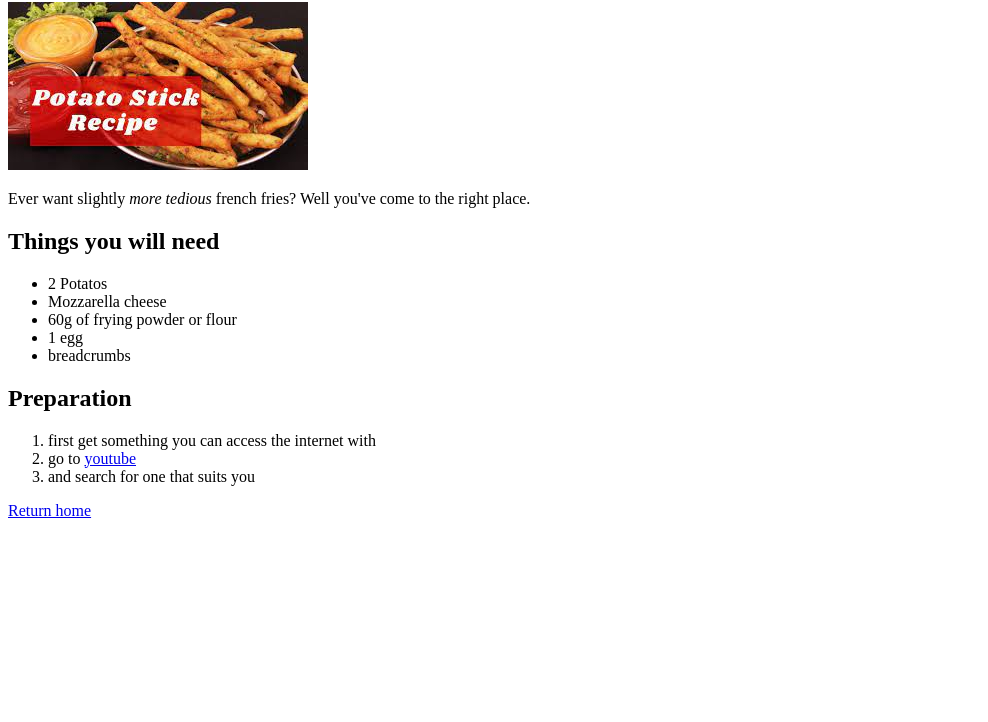
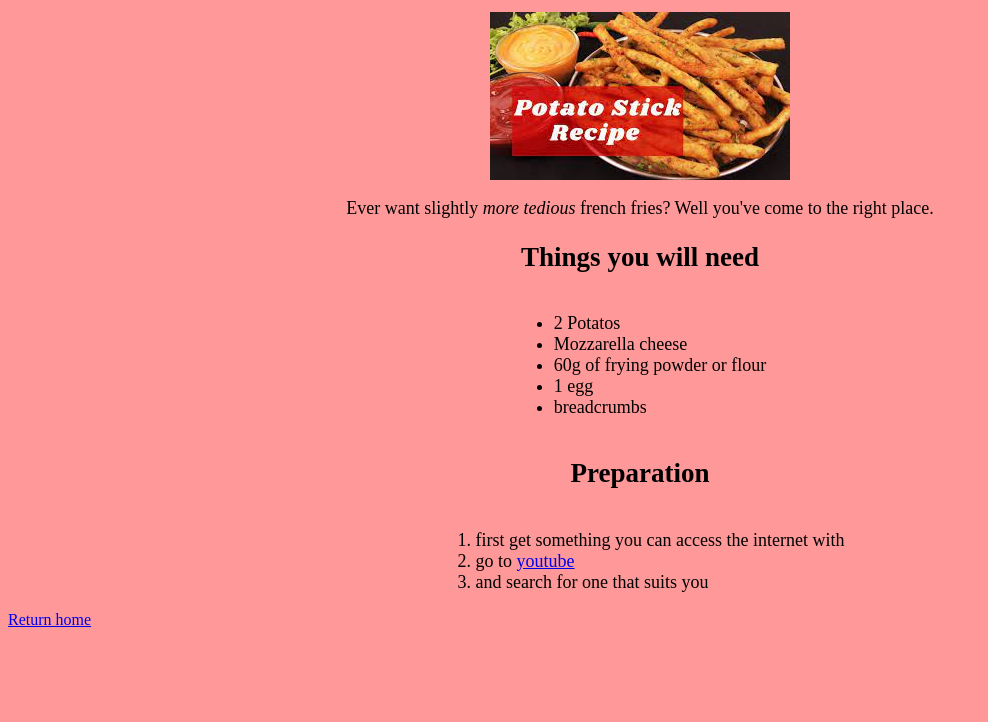
Before and after one commit to Kavell-I/odin-recipes, a plain HTML site: page recipes/potato-sticks.html in a window 1280 px wide. Shown: the part 78-800 px from the top of the page, without its empty margins (0-988 px from the left). Drawn offline with Linux system fonts and the light colour scheme.

Commit message:
gained better understanding of css and modified previous project

```diff
--- a/recipes/potato-sticks.html
+++ b/recipes/potato-sticks.html
@@ -5,13 +5,15 @@
     <meta http-equiv="X-UA-Compatible" content="IE=edge">
     <meta name="viewport" content="width=device-width, initial-scale=1.0">
     <title>Recipes</title>
+    <link rel="stylesheet" href="../style.css">
 </head>
-<body>
+<body style="background-color:rgb(255, 153, 153) ;">
+    <div class="container">
     <h1>Potato Sticks</h1>
-    <img src="../img/potato-sticks.jpg" alt="a photo of crisp potato sticks">
+    <img class="img" src="../img/potato-sticks.jpg" alt="a photo of crisp potato sticks">
     <p>Ever want slightly <em>more tedious</em> french fries? Well you've come to the right place. </p>
     <h2>Things you will need</h2>
-    <ul>
+    <ul class="list">
         <li>2 Potatos</li>
         <li>Mozzarella cheese</li>
         <li>60g of frying powder or flour</li>
@@ -24,6 +26,7 @@
         <li>go to <a href="https://www.youtube.com/">youtube</a></li>
         <li>and search for one that suits you</li>
     </ol>
+    </div>
     <a href="../index.html">Return home</a>
 
 
--- a/style.css
+++ b/style.css
@@ -4,14 +4,21 @@
     font-size: 48px;
 }
 
-.link {
-    font-size: 36px;
-    text-align: center;
-}
- .chika {
+
+ .img {
     width: 300px;
     height: auto;
     display: block;
     margin-left: auto;
     margin-right: auto;
  }
+
+ div.container {
+     text-align: center;
+     font-size: large;
+ }
+
+ ul,ol {
+     display: inline-block;
+     text-align: left;
+ }
```
Also changed, not shown: index.html (+4 -2 lines), recipes/air.html (+6 -3 lines), recipes/instant-ramen.html (+4 -1 lines).
